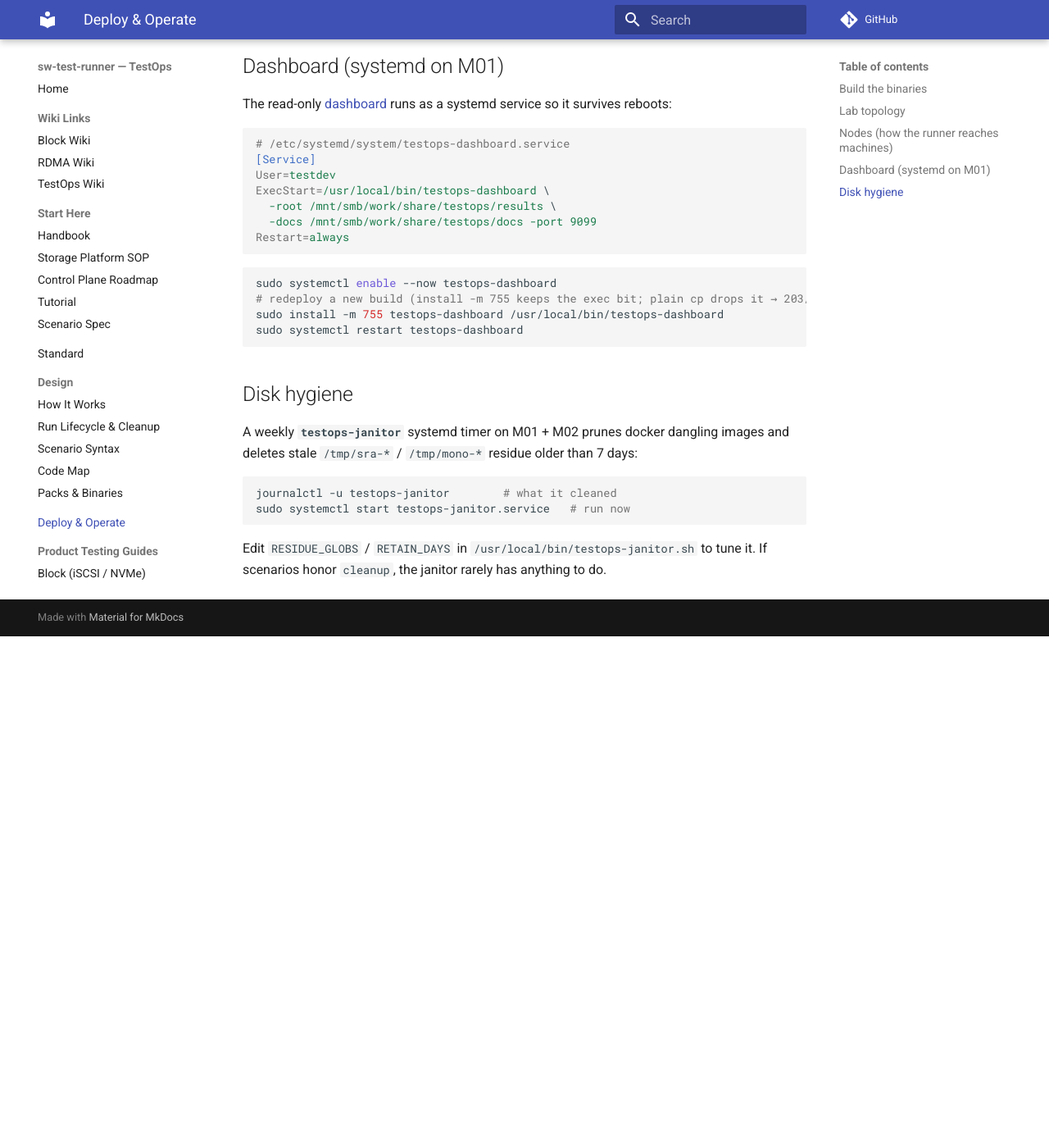
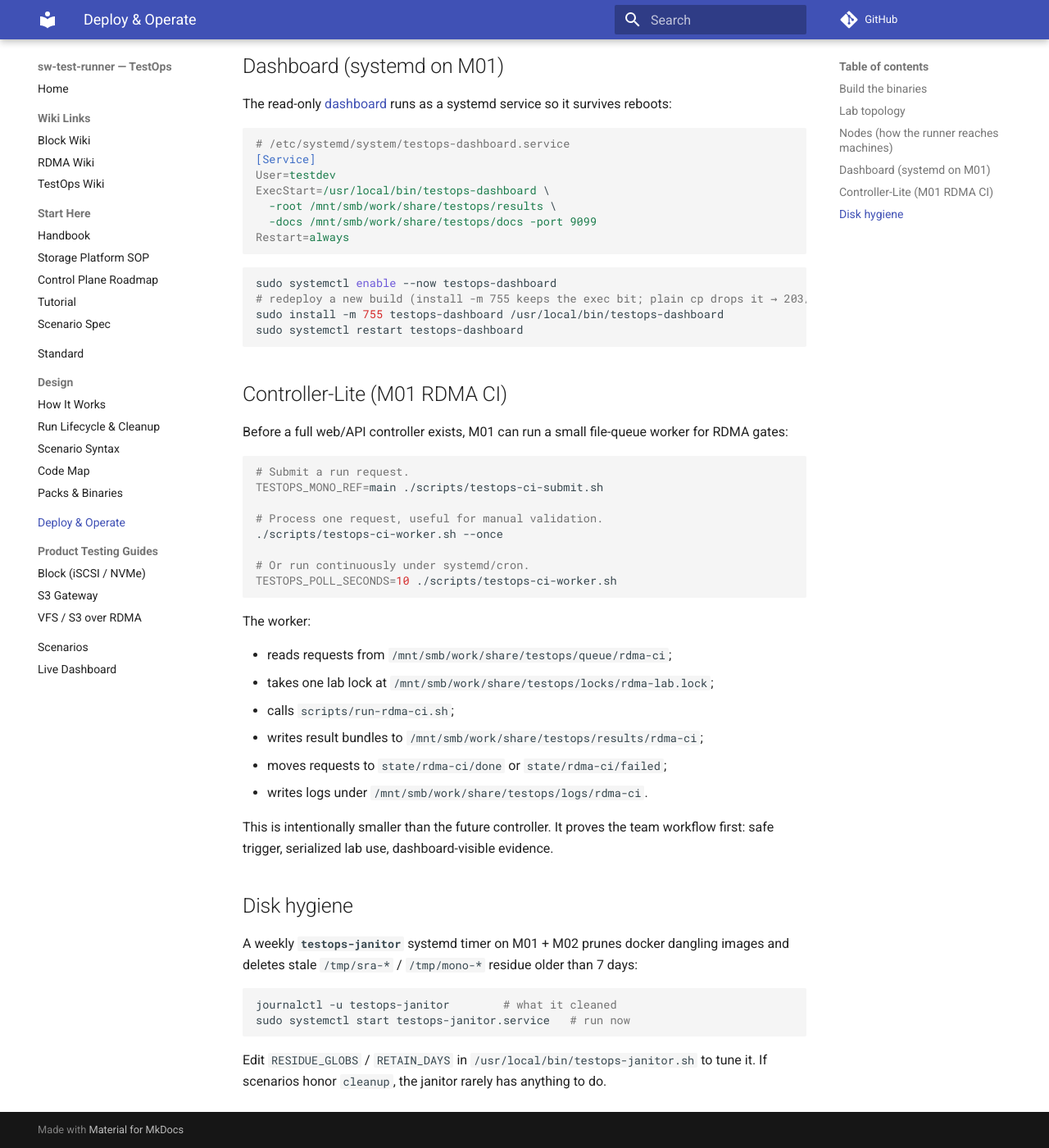
Before and after one commit to pingqiu/sw-test-runner, an MkDocs documentation site: the page built from docs/wiki/deploy.md, in a window 1280 px wide and 1400 px high, scrolled down 1149 px. Shown: the whole window at 82% size. Built offline with MkDocs 1.6.1 and Material for MkDocs 9.7.7, drawn with Linux system fonts in a browser that asks for light colours; comment, search, counter and statistics services are not loaded; before the commit the page ends 1925 px from its top, so only the background shows below that.

Commit message:
testops: add controller-lite queue scripts

````diff
--- a/docs/wiki/deploy.md
+++ b/docs/wiki/deploy.md
@@ -72,6 +72,34 @@
 sudo systemctl restart testops-dashboard
 ```
 
+## Controller-Lite (M01 RDMA CI)
+
+Before a full web/API controller exists, M01 can run a small file-queue worker
+for RDMA gates:
+
+```bash
+# Submit a run request.
+TESTOPS_MONO_REF=main ./scripts/testops-ci-submit.sh
+
+# Process one request, useful for manual validation.
+./scripts/testops-ci-worker.sh --once
+
+# Or run continuously under systemd/cron.
+TESTOPS_POLL_SECONDS=10 ./scripts/testops-ci-worker.sh
+```
+
+The worker:
+
+- reads requests from `/mnt/smb/work/share/testops/queue/rdma-ci`;
+- takes one lab lock at `/mnt/smb/work/share/testops/locks/rdma-lab.lock`;
+- calls `scripts/run-rdma-ci.sh`;
+- writes result bundles to `/mnt/smb/work/share/testops/results/rdma-ci`;
+- moves requests to `state/rdma-ci/done` or `state/rdma-ci/failed`;
+- writes logs under `/mnt/smb/work/share/testops/logs/rdma-ci`.
+
+This is intentionally smaller than the future controller. It proves the team
+workflow first: safe trigger, serialized lab use, dashboard-visible evidence.
+
 ## Disk hygiene
 
 A weekly **`testops-janitor`** systemd timer on M01 + M02 prunes docker dangling
````
Also changed, not shown: docs/testops-control-plane-roadmap.md (+3 -2 lines), 2 other files.
